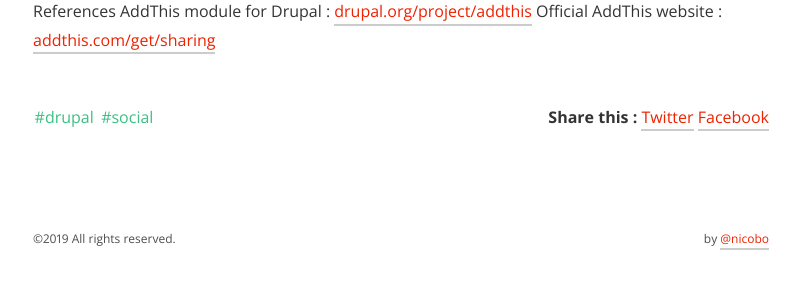
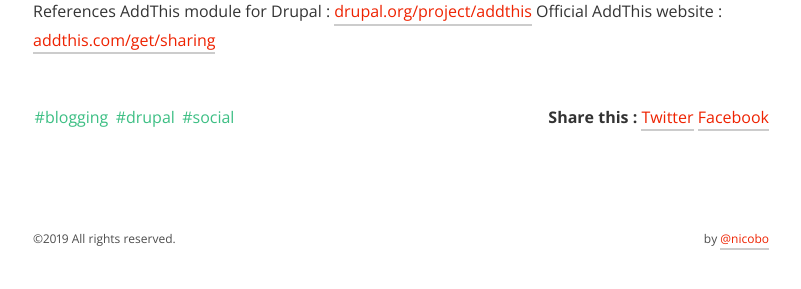
Before and after one commit to nicolabs/nicolabs.net, a Jekyll site: the page built from _posts/2012-05-08-AddThis-for-Drupal.md, in a window 1280 px wide and 900 px high, scrolled down 3263 px. Shown: the part 608-897 px from the top of the window, without its empty margins (239-1040 px from the left). Built offline with Jekyll 4.4.1, drawn with Linux system fonts in a browser that asks for light colours.

Commit message:
Updated tags

```diff
--- a/_posts/2012-05-08-AddThis-for-Drupal.md
+++ b/_posts/2012-05-08-AddThis-for-Drupal.md
@@ -4,6 +4,7 @@ title: AddThis for Drupal
 date: 2012-05-08 11:11:57 +0100
 permalink: articles/addthis-drupal
 tags:
+  - blogging
   - drupal
   - social
 ---
```
